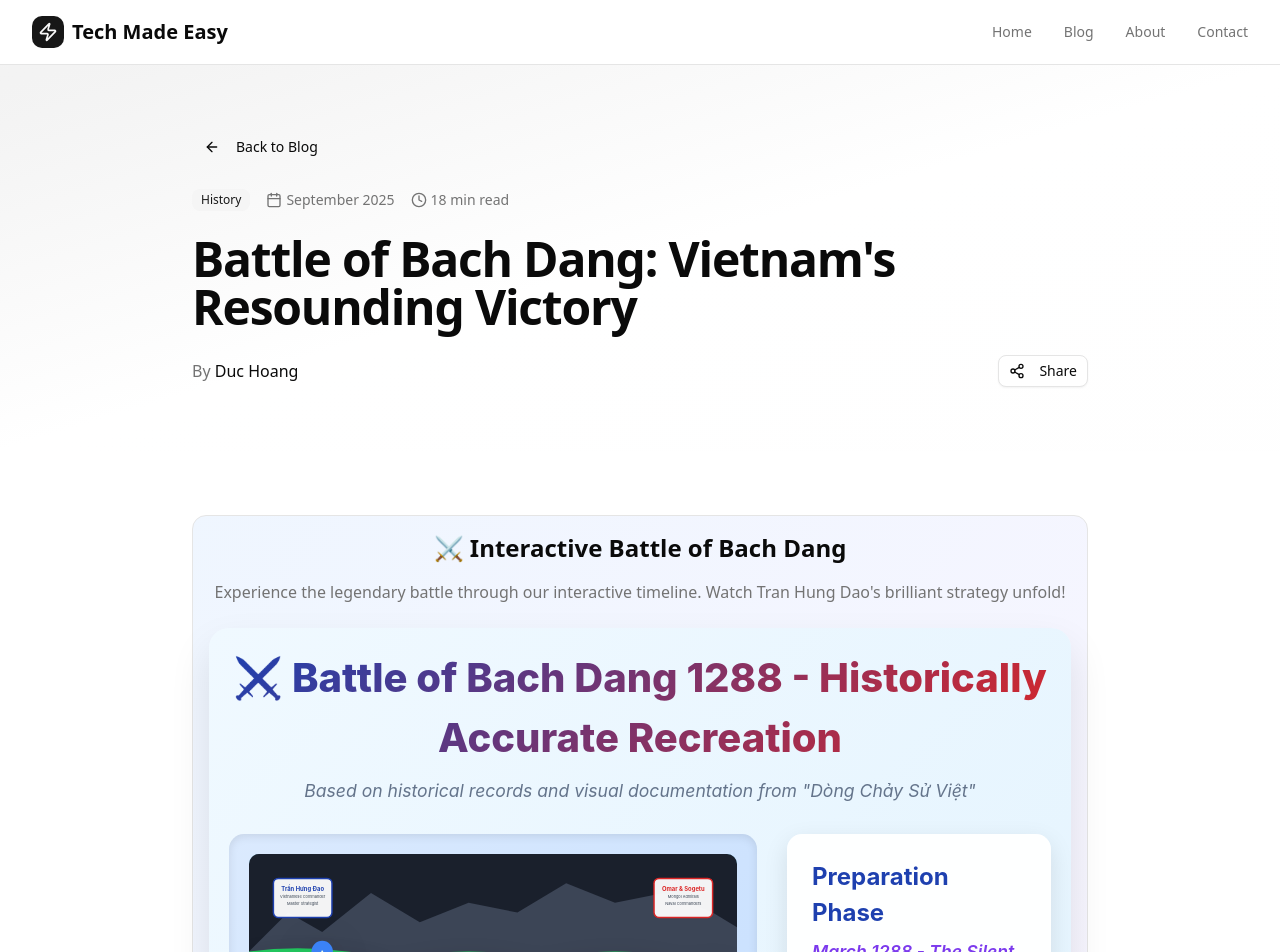
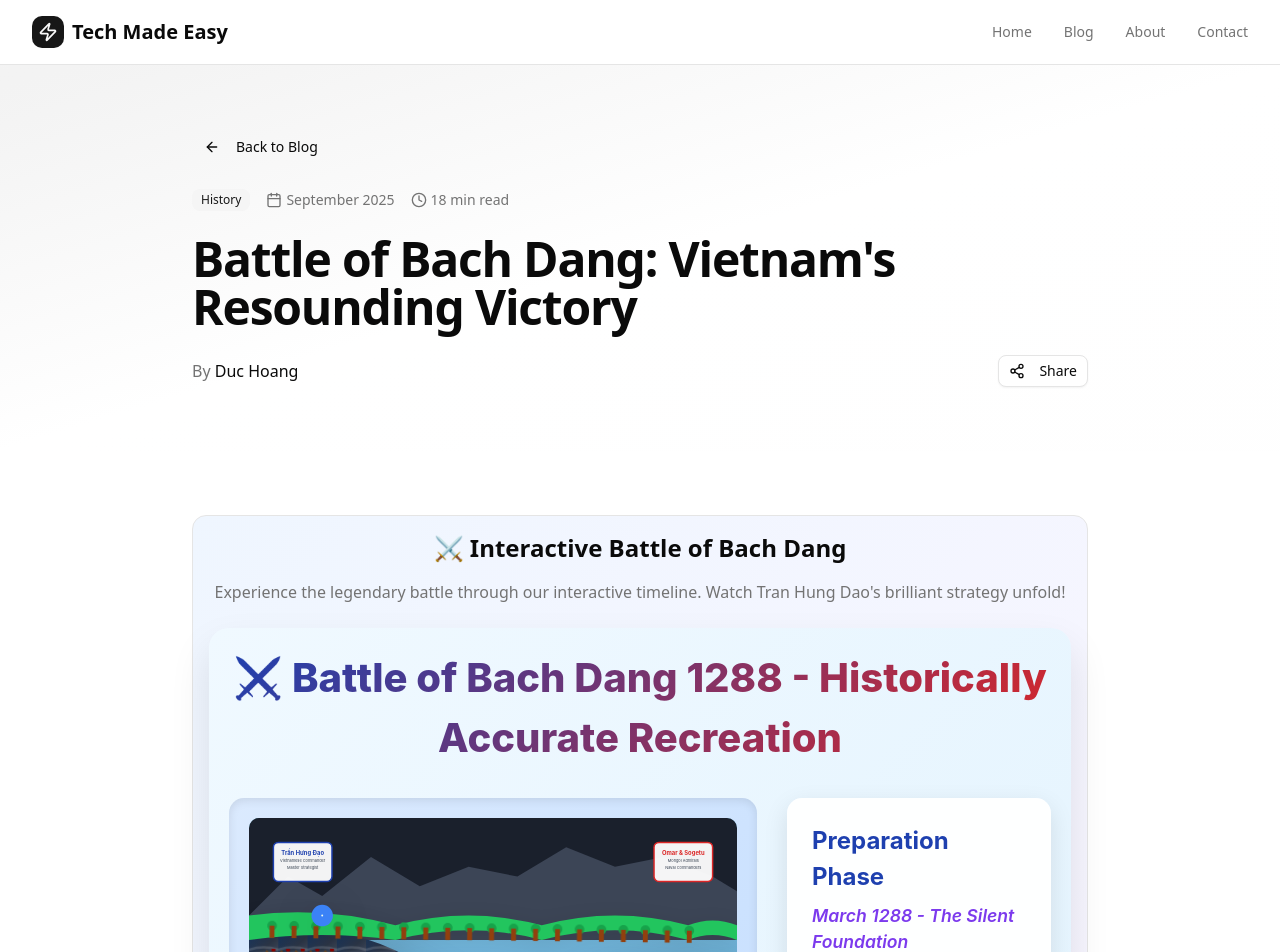
Before and after one commit to Vietduc88x/techmadeeasy-website, a React (Vite) app: page /blog/bach-dang-battle in a window 1280 px wide. Shown: the top 952 px of the page. Built offline with nearby package versions, Linux system fonts and the light colour scheme.

Commit message:
remove: historical documentation reference from battle component

```diff
--- a/src/pages/bach-dang-battle/HistoricallyAccurateBattleMap.jsx
+++ b/src/pages/bach-dang-battle/HistoricallyAccurateBattleMap.jsx
@@ -220,7 +220,6 @@ const HistoricallyAccurateBattleMap = () => {
     <div className="historically-accurate-battle-map">
       <div className="battle-header">
         <h2>⚔️ Battle of Bach Dang 1288 - Historically Accurate Recreation</h2>
-        <p>Based on historical records and visual documentation from "Dòng Chảy Sử Việt"</p>
       </div>
 
       <div className="battle-container">
```
